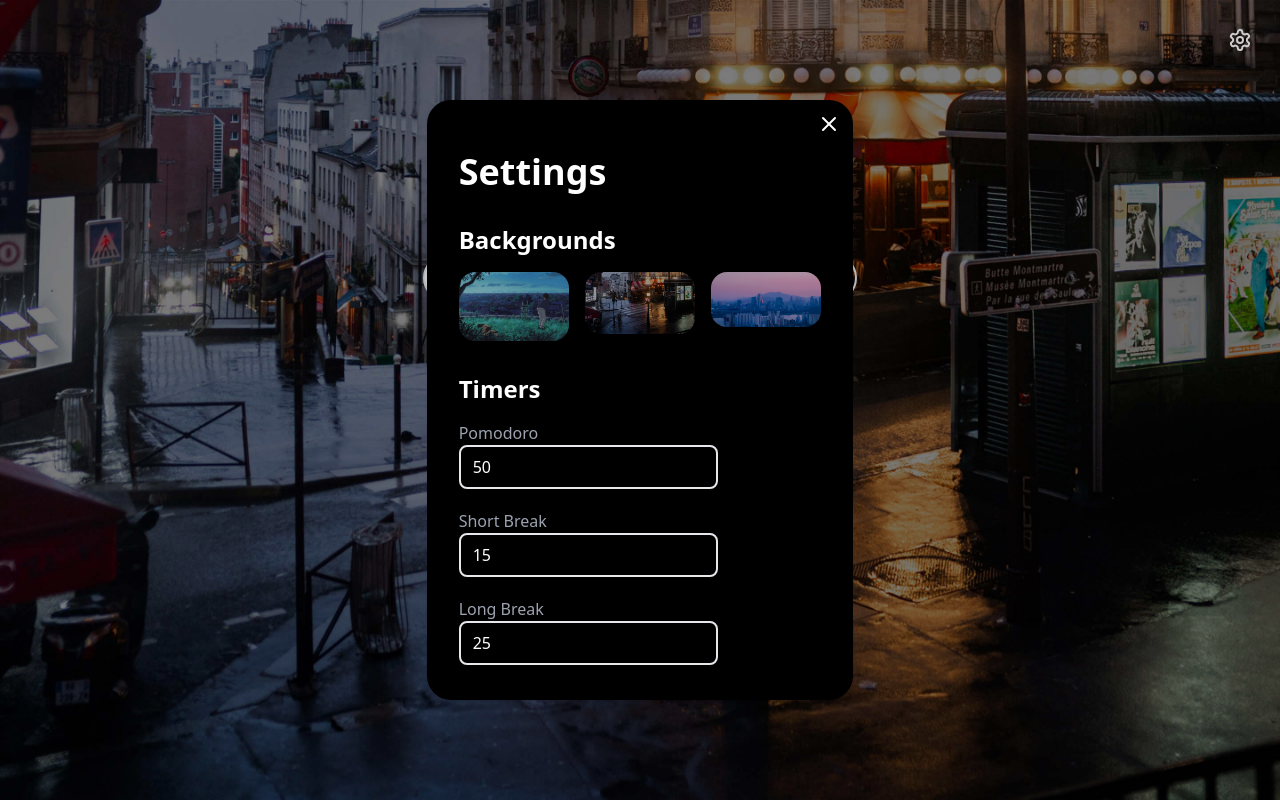
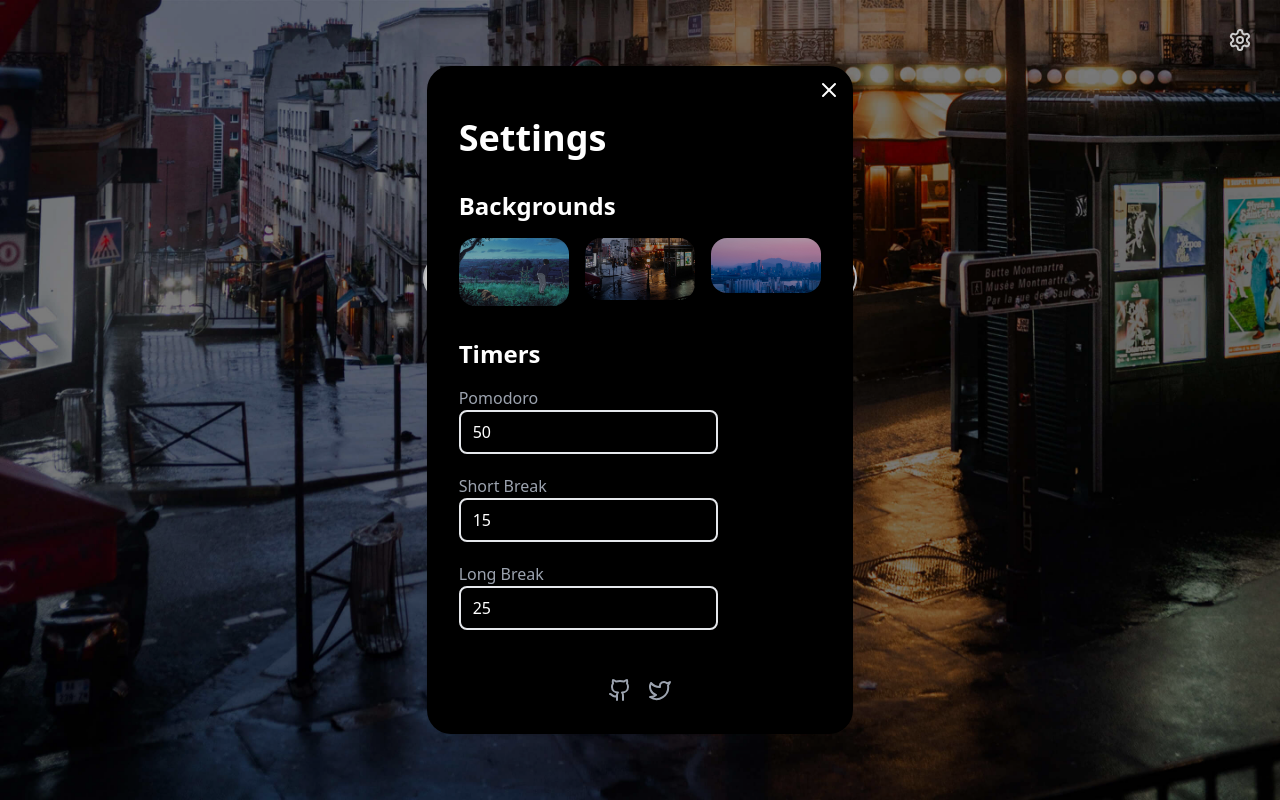
Before and after one commit to leanghok120/Beardoro, a React (Vite) app: page / in a window 1280 px wide. Both pictures are taken after a click on the button 1240 px from the left and 40 px from the top of the page. Built offline with nearby package versions, Linux system fonts and the light colour scheme.

Commit message:
Add links

```diff
--- a/src/Setting.jsx
+++ b/src/Setting.jsx
@@ -1,4 +1,4 @@
-import { Settings, XIcon } from "lucide-react";
+import { Settings, XIcon, Github, Twitter } from "lucide-react";
 import { useState } from "react";
 
 function Setting({
@@ -43,7 +43,7 @@ function Setting({
       >
         {/* Modal content */}
         <div
-          className={`w-5/6 lg:w-2/6 h-3/4 bg-black text-white rounded-3xl shadow p-8 transition-all ${modal ? "scale-100 opacity-100" : "scale-125 opacity-0"}`}
+          className={`w-5/6 lg:w-2/6 bg-black text-white rounded-3xl shadow p-8 transition-all ${modal ? "scale-100 opacity-100" : "scale-125 opacity-0"}`}
           onClick={(e) => e.stopPropagation()}
         >
           <button className="absolute top-2 right-2 p-1" onClick={toggleModal}>
@@ -115,6 +115,22 @@ function Setting({
               />
             </div>
           </form>
+          <div className="mt-12 flex justify-center items-center gap-4">
+            <a
+              href="https://github.com/leanghok120/beardoro"
+              target="_blank"
+              className="text-gray-400"
+            >
+              {<Github />}
+            </a>
+            <a
+              href="https://x.com/leangphok"
+              target="_blank"
+              className="text-gray-400"
+            >
+              {<Twitter />}
+            </a>
+          </div>
         </div>
       </div>
     </div>
```
